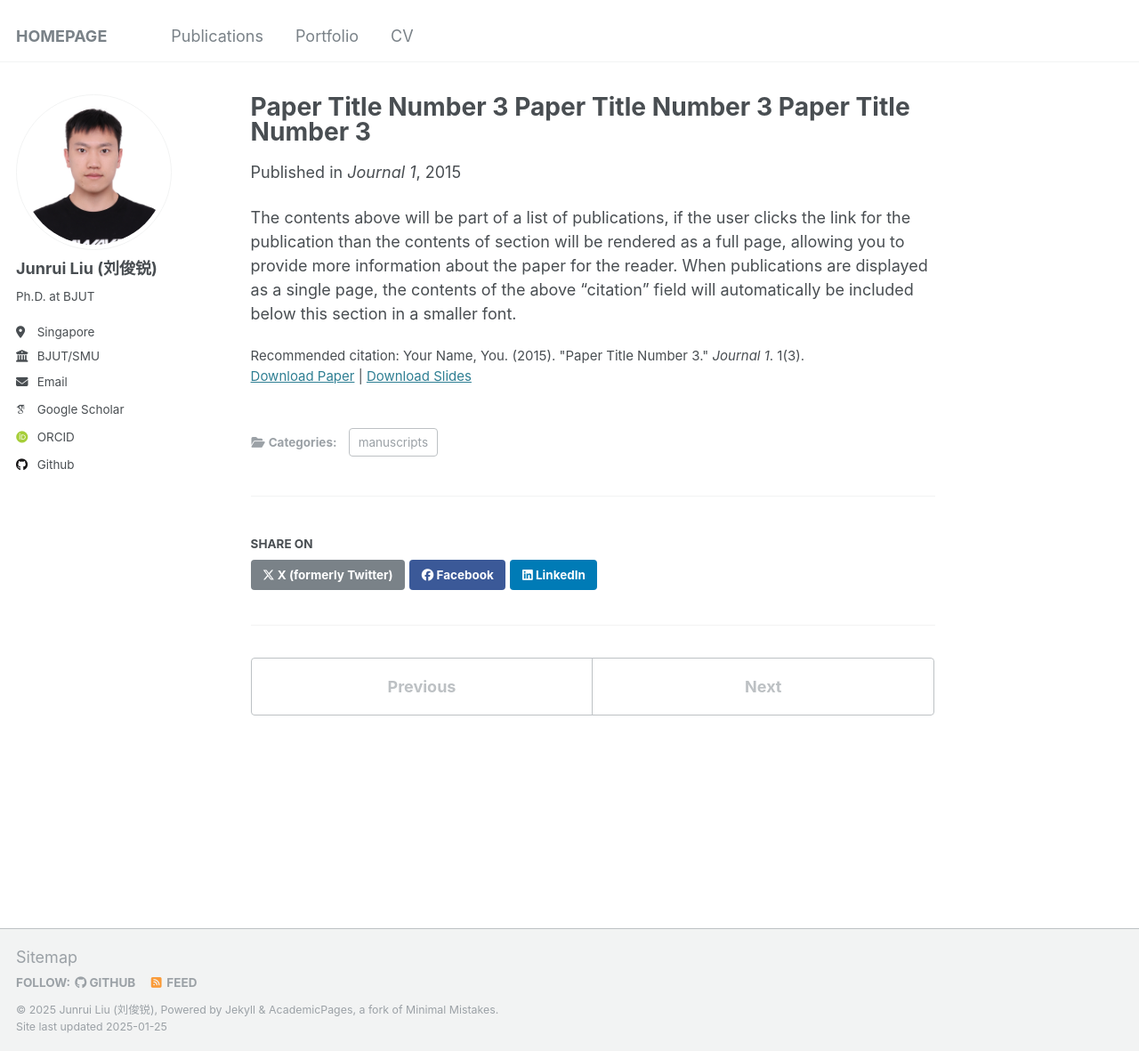
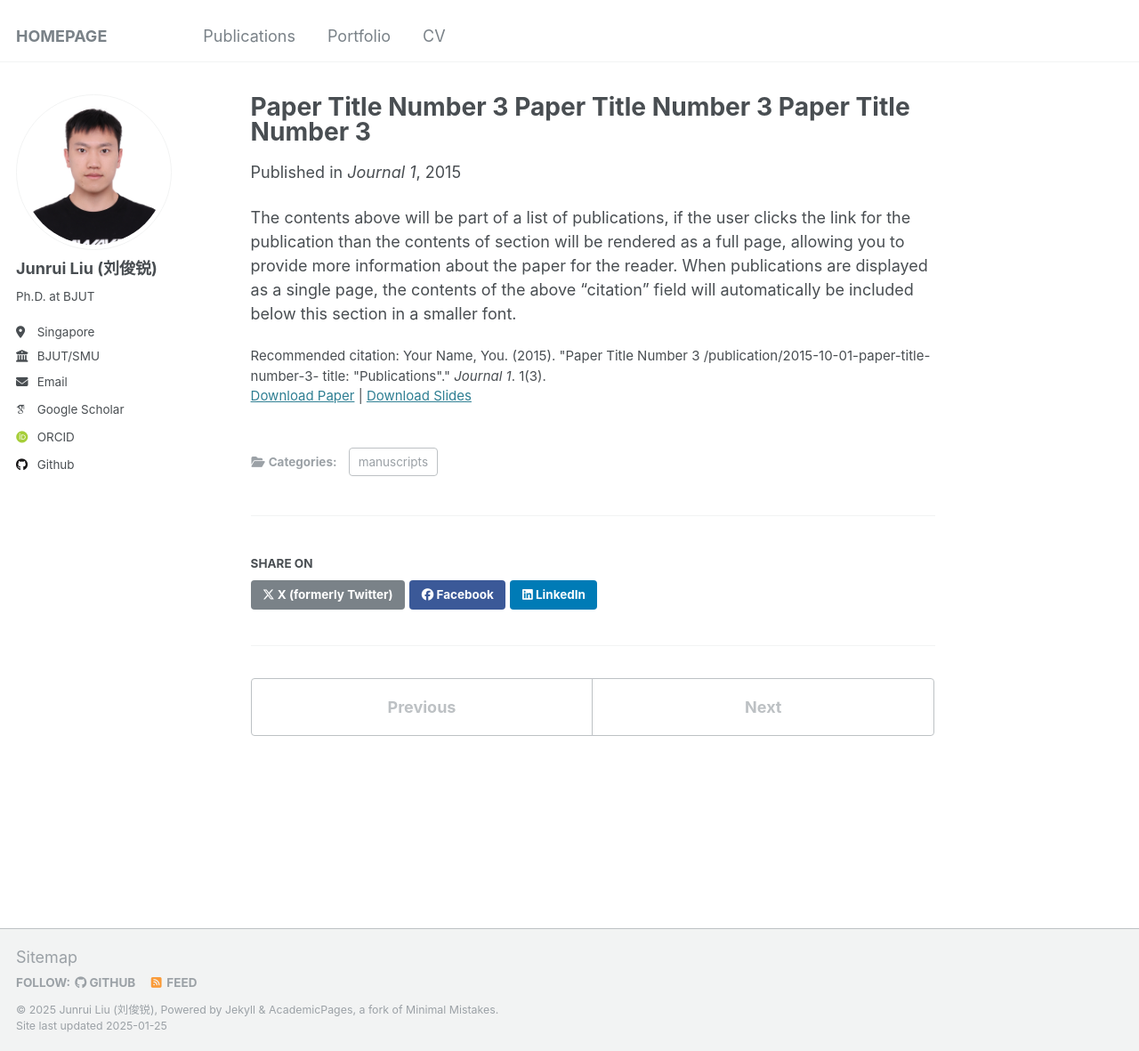
Before and after one commit to dianziliu/dianziliu.github.io, a Jekyll site: the page built from _publications/2015-10-01-paper-title-number-3.md, in a window 1280 px wide and 1181 px high. Shown: the whole window at 89% size. Built offline with Jekyll 4.4.1, drawn with Linux system fonts in a browser that asks for light colours; some web fonts are replaced.

```diff
--- a/_data/navigation.yml
+++ b/_data/navigation.yml
@@ -5,6 +5,9 @@
 # prevent it from being included in the site.
 
 main:
+
+  - title: "            "
+
   - title: "Publications"
     url: /publications/
 
--- a/_publications/2015-10-01-paper-title-number-3.md
+++ b/_publications/2015-10-01-paper-title-number-3.md
@@ -8,6 +8,6 @@ date: 2015-10-01
 venue: 'Journal 1'
 slidesurl: 'http://academicpages.github.io/files/slides3.pdf'
 paperurl: 'http://academicpages.github.io/files/paper3.pdf'
-citation: 'Your Name, You. (2015). &quot;Paper Title Number 3.&quot; <i>Journal 1</i>. 1(3).'
+citation: 'Your Name, You. (2015). &quot;Paper Title Number 3 /publication/2015-10-01-paper-title-number-3- title: "Publications".&quot; <i>Journal 1</i>. 1(3).'
 ---
 The contents above will be part of a list of publications, if the user clicks the link for the publication than the contents of section will be rendered as a full page, allowing you to provide more information about the paper for the reader. When publications are displayed as a single page, the contents of the above "citation" field will automatically be included below this section in a smaller font.
```
